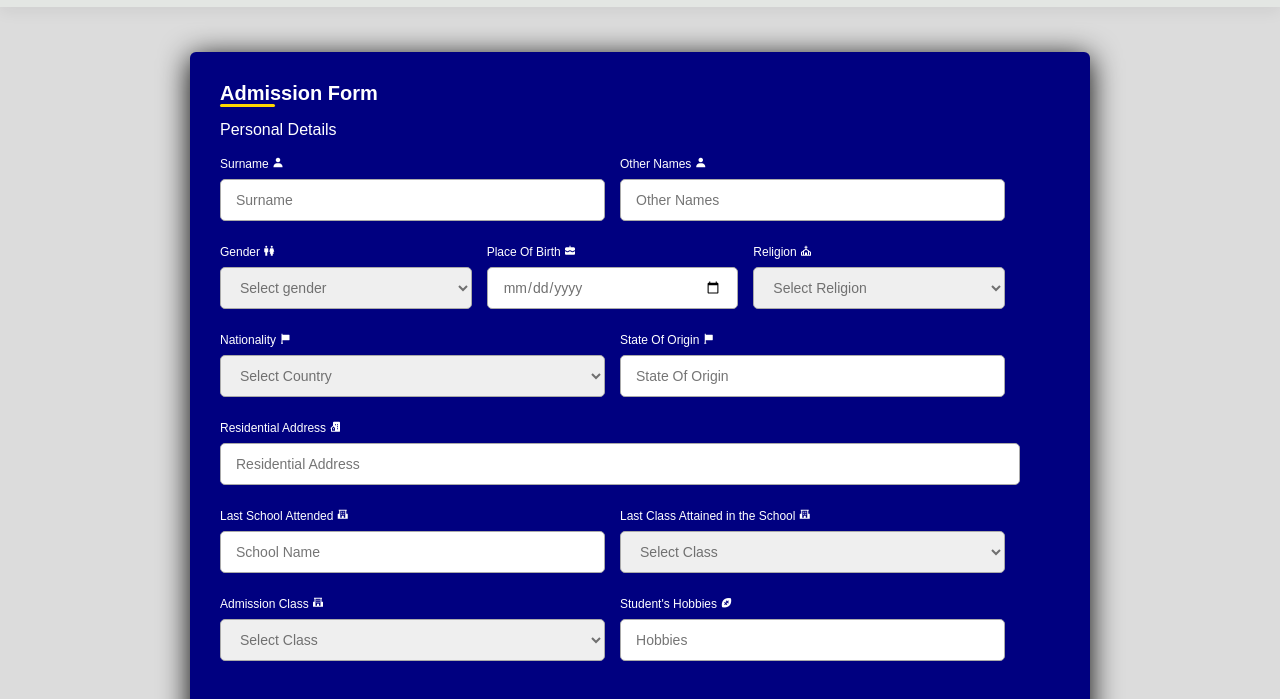
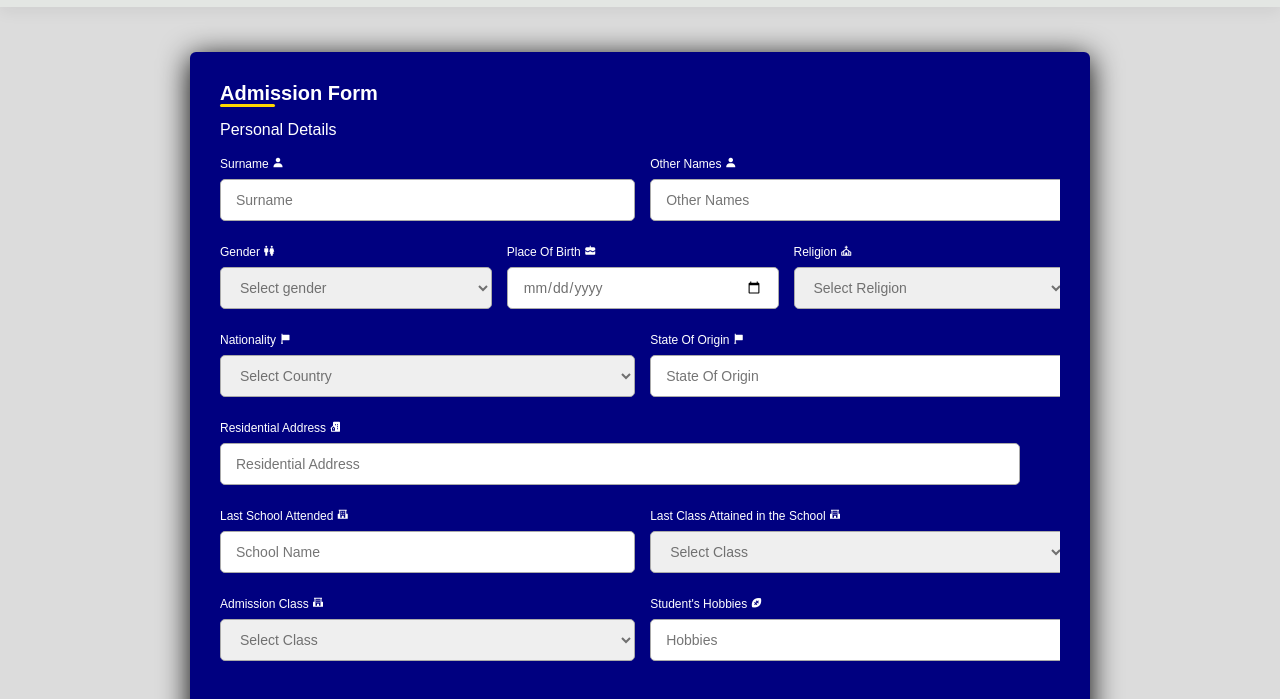
Before and after one commit to Lesley10/BridgeEndHigh, a plain HTML site: page admission.html in a window 1280 px wide. Shown: the part 67-766 px from the top of the page. Drawn offline with nearby package versions, Linux system fonts and the light colour scheme.

Commit message:
Update admission.css

```diff
--- a/admission.css
+++ b/admission.css
@@ -290,42 +290,42 @@ form .fields .input-field{
 }
 form .fields .field1{
     display: flex;
-    width: calc(186% / 2 - 15px);
+    width: calc(200% / 2 - 15px);
     flex-direction: row;
     column-gap: 15px;
     margin: 4px 0;
 }
 form .fields .field2{
     display: flex;
-    width: calc(279% / 3 - 15px);
+    width: calc(300% / 3 - 15px);
     flex-direction: row;
     column-gap: 15px;
     margin: 4px 0;
 }
 form .fields .field3{
     display: flex;
-    width: calc(186% / 2 - 15px);
+    width: calc(200% / 2 - 15px);
     flex-direction: row;
     column-gap: 15px;
     margin: 4px 0;
 }
 form .fields .field4{
     display: flex;
-    width: clac(100% - 30px);
+    width: clac(100% - 15px);
     flex-direction: row;
     column-gap: 15px;
     margin: 4px 0;
 }
 form .fields .field5{
     display: flex;
-    width: calc(186% / 2 - 15px);
+    width: calc(200% / 2 - 15px);
     flex-direction: row;
     column-gap: 15px;
     margin: 4px 0;
 }
 form .fields .field6{
     display: flex;
-    width: calc(186% / 2 - 15px);
+    width: calc(200% / 2 - 15px);
     flex-direction: row;
     column-gap: 15px;
     margin: 4px 0;
```
